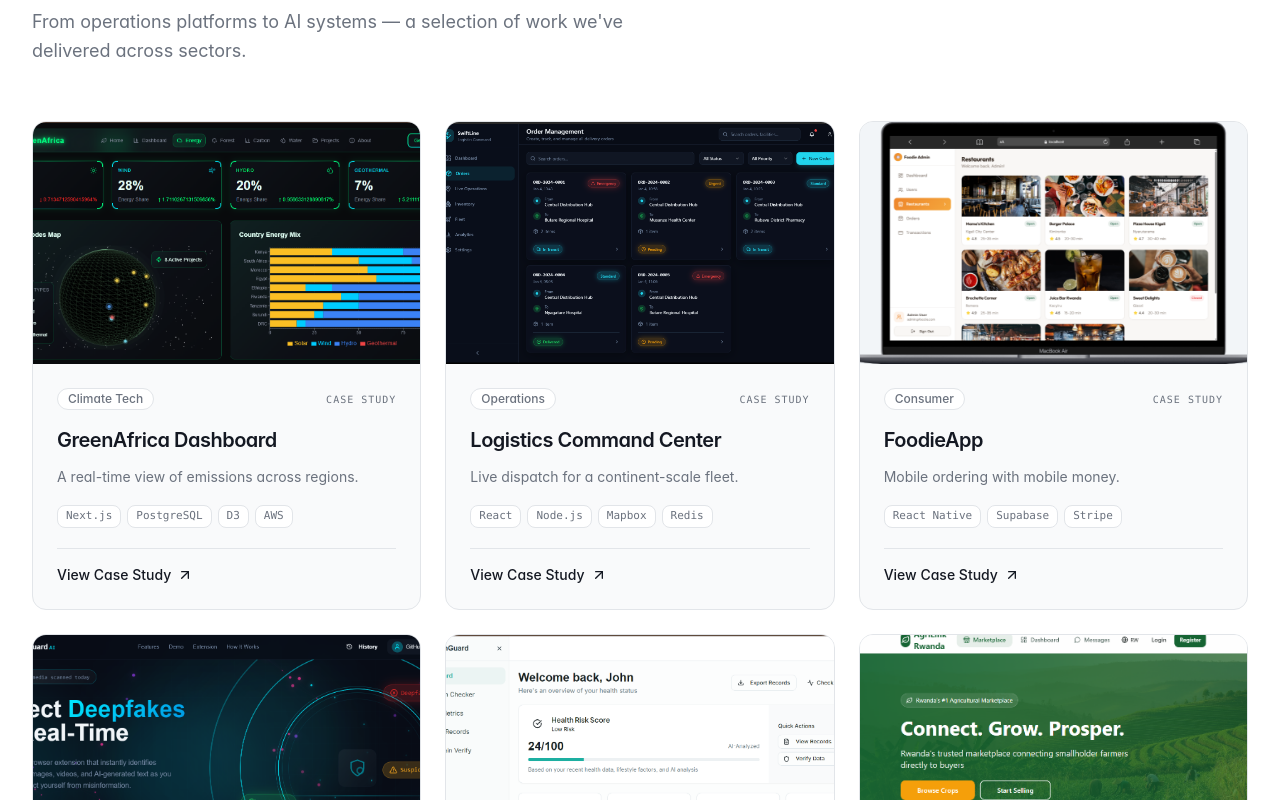
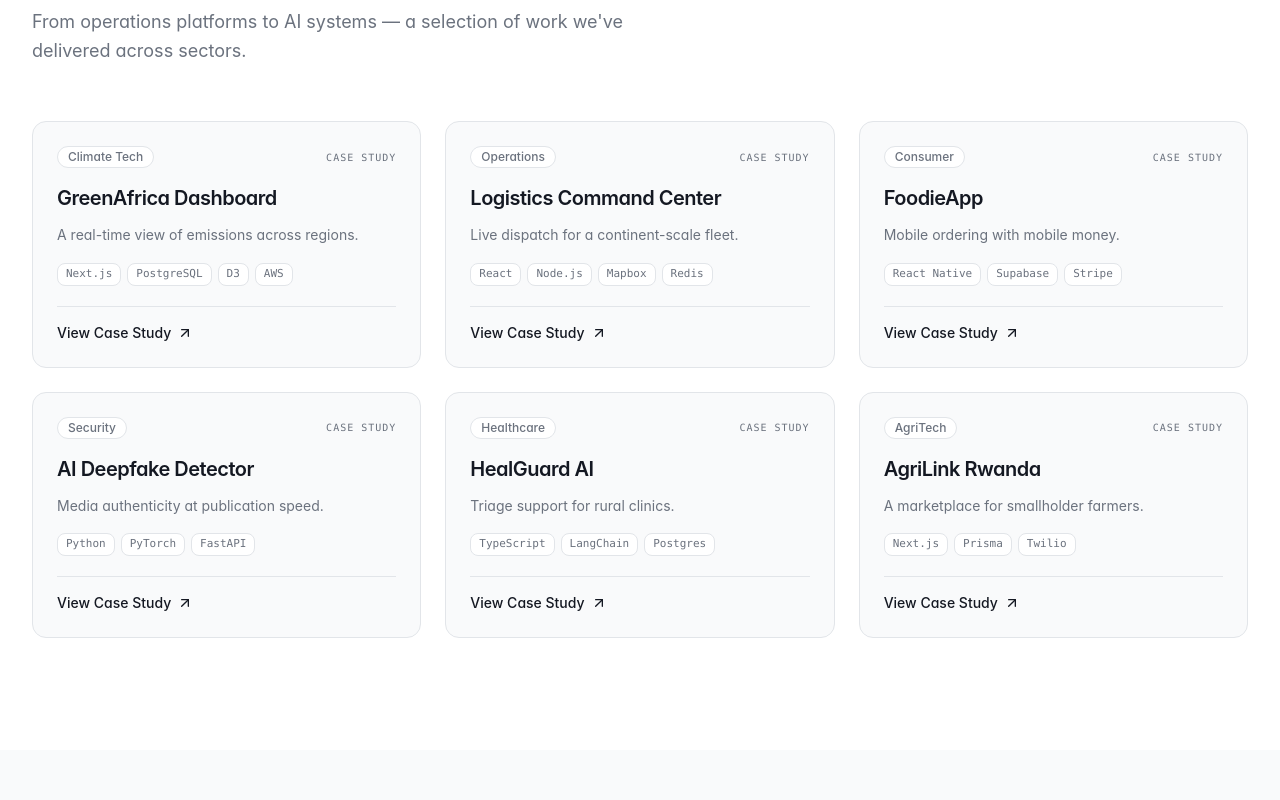
Before and after one commit to ishconnlab/isconnect, a Next.js app: page / in a window 1280 px wide. Shown: the part 2160-2960 px from the top of the page. Built offline with nearby package versions, Linux system fonts and the light colour scheme.

Commit message:
Remove images from project cards and add spacing before footer

```diff
--- a/app/page.tsx
+++ b/app/page.tsx
@@ -57,6 +57,7 @@
         <Team />
         <CTA />
       </main>
+      <div className="mb-20" />
       <ChatbotLazy />
     </>
   );
--- a/src/components/site/Projects.tsx
+++ b/src/components/site/Projects.tsx
@@ -1,5 +1,4 @@
 import { ArrowUpRight } from "lucide-react";
-import Image from "next/image";
 import { SectionHeader } from "./Section";
 import { caseStudies } from "@/lib/content";
 
@@ -18,16 +17,8 @@
             <article
               key={p.slug}
               className="group flex flex-col overflow-hidden rounded-xl border border-border bg-background card-lift"
-            >
-              <div className="relative aspect-[16/10] w-full overflow-hidden bg-muted">
-                <Image
-                  src={p.image}
-                  alt={p.title}
-                  fill
-                  className="object-cover transition-transform duration-500 group-hover:scale-[1.03]"
-                />
-              </div>
-              <div className="flex flex-col p-6">
+             >
+               <div className="flex flex-col p-6">
                 <div className="flex items-center justify-between">
                   <span className="inline-flex items-center rounded-full border border-border bg-surface px-2.5 py-0.5 text-xs font-medium text-muted-foreground">
                     {p.category}
```
